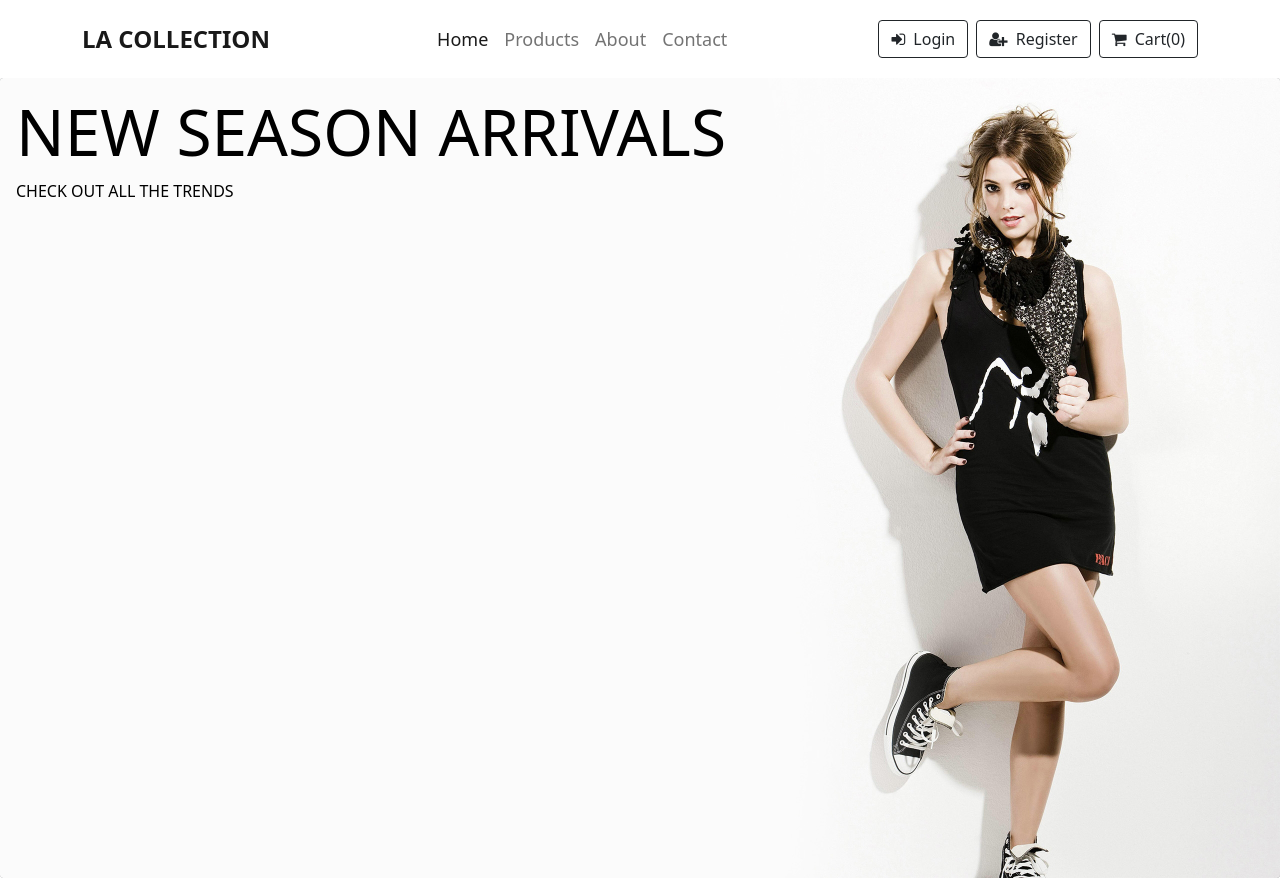
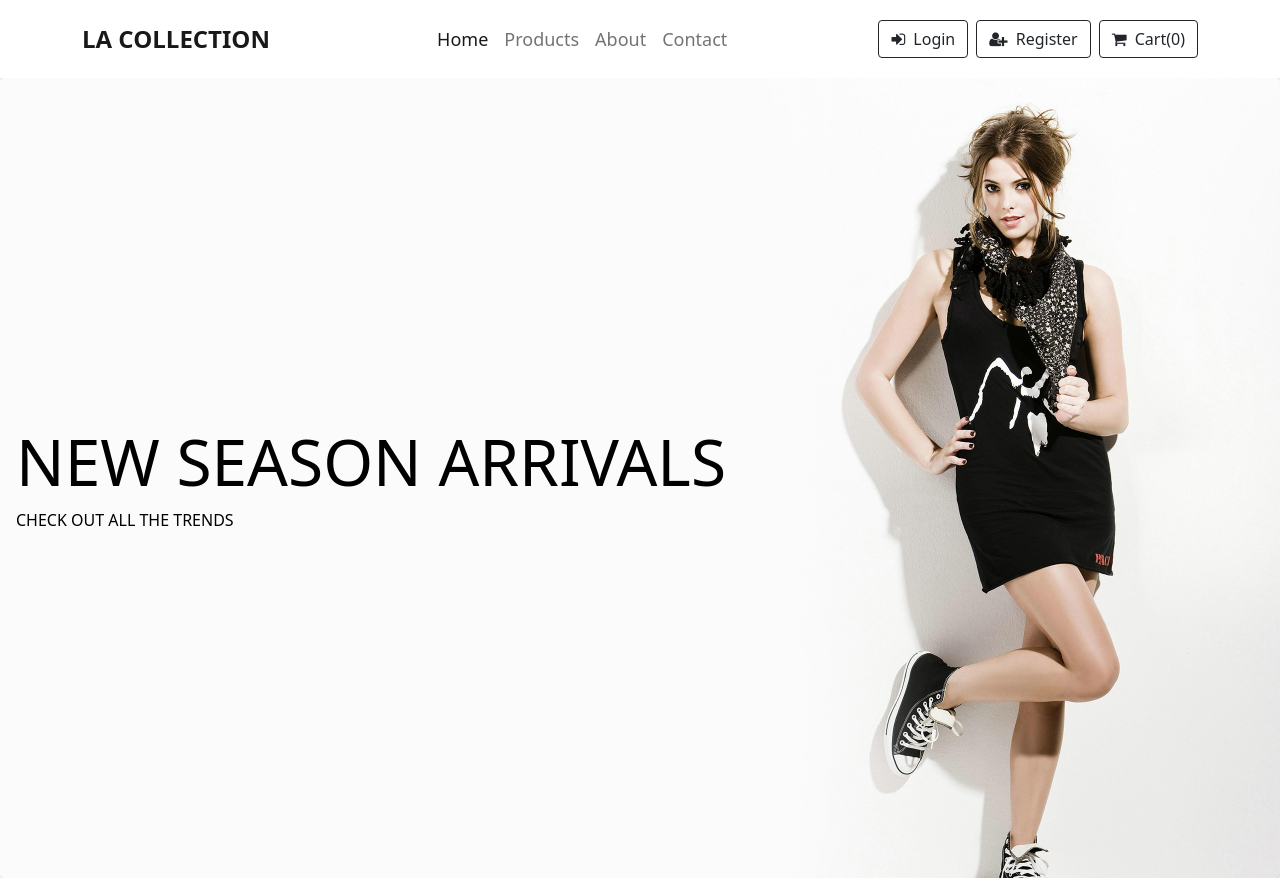
Before and after one commit to fabioMacieira16/Ecommerce_ReactJS_Redux_with_Fetch, a React (Create React App) app in the folder emart/: page / in a window 1280 px wide. Built offline with nearby package versions, Linux system fonts and the light colour scheme.

Commit message:
Create Home Component

```diff
--- a/emart/src/component/Home.jsx
+++ b/emart/src/component/Home.jsx
@@ -8,7 +8,7 @@ const Home = () => {
             <div class="card bg-dark text-white border-0">
                 <img src="/assets/bg.jpg" class="card-img" alt="Background"
                     heinght="550px" />
-                <div class="card-img-overlay d-flex flex-column justify-content-arrond">
+                <div class="card-img-overlay d-flex flex-column justify-content-center">
                     <div className="container-body">
                         <h5 class="card-title display-3 fw-border md-o color:black">NEW SEASON ARRIVALS </h5>
                         <p class="card-text">
```
